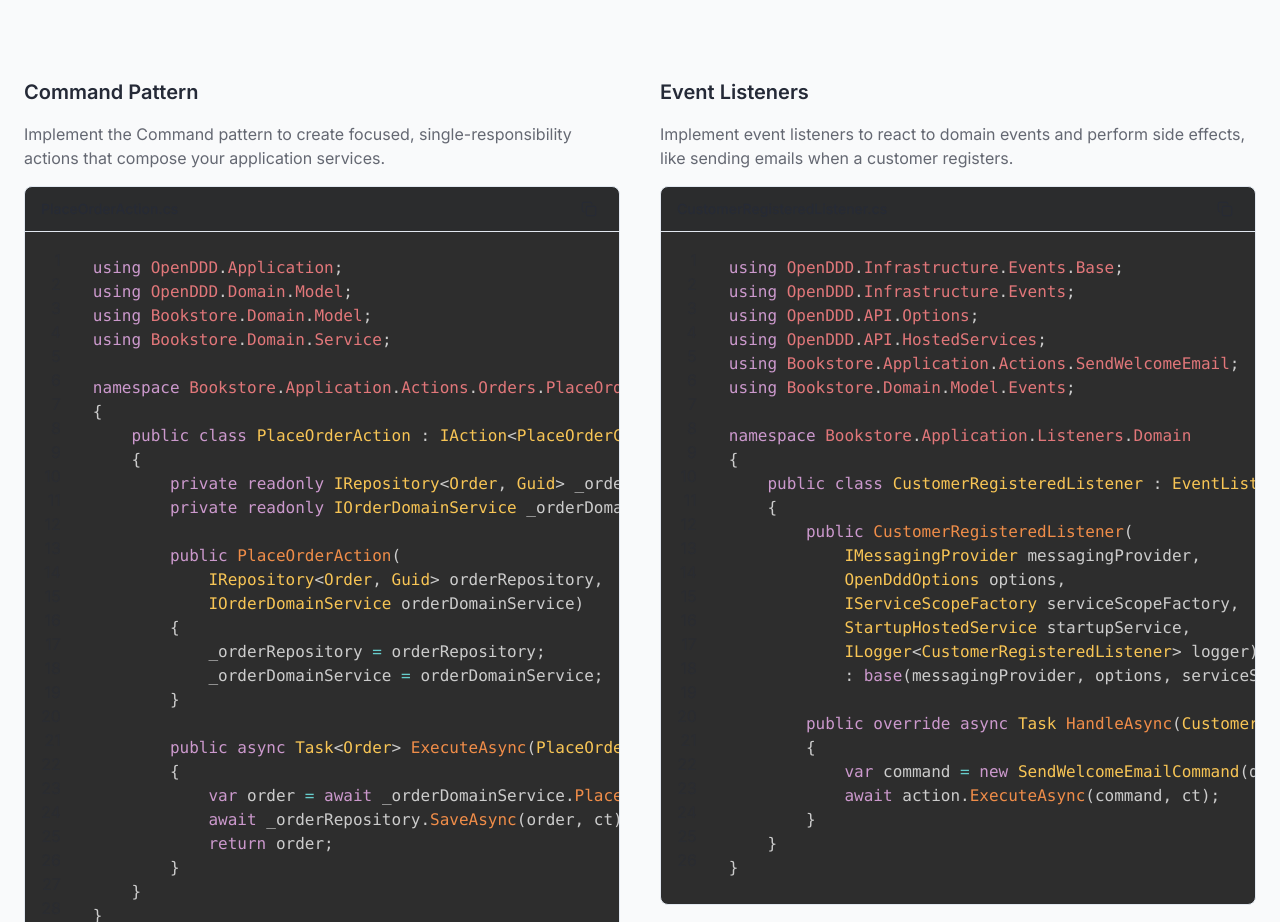
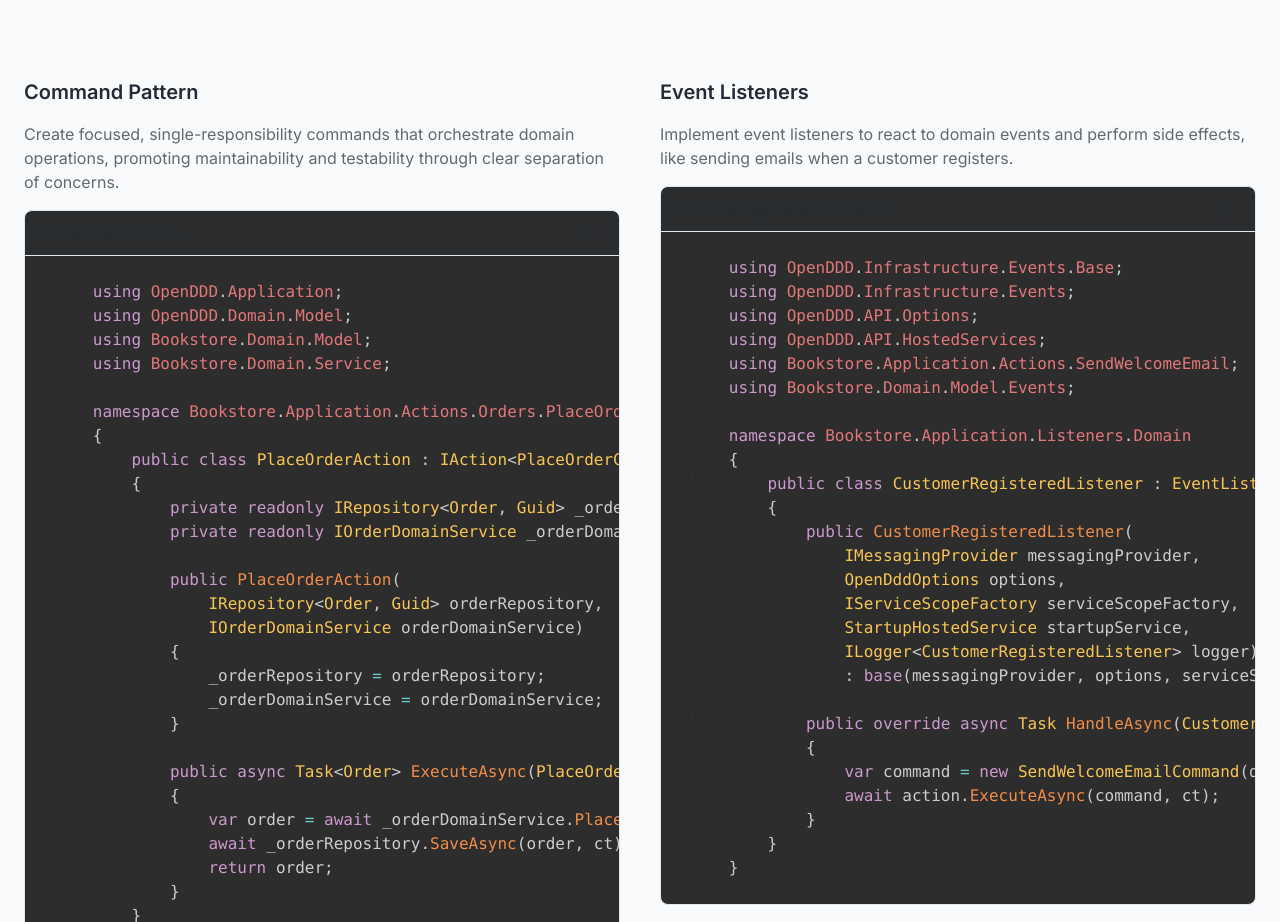
Before and after one commit to runemalm/openddd-homepage, a React (Vite) app: page / in a window 1280 px wide. Shown: the part 3201-4123 px from the top of the page. Built offline with nearby package versions, Linux system fonts and the light colour scheme.

Commit message:
Refactor: Update "Command Pattern" description
Updated the description under the "Command Pattern" section.

```diff
--- a/src/pages/Index.tsx
+++ b/src/pages/Index.tsx
@@ -364,7 +364,7 @@ namespace Bookstore.Application.Listeners.Domain
             <div className="animate-on-scroll opacity-0">
               <h3 className="text-xl font-semibold mb-4">Command Pattern</h3>
               <p className="text-foreground/70 mb-4">
-                Implement the Command pattern to create focused, single-responsibility actions that compose your application services.
+                Create focused, single-responsibility commands that orchestrate domain operations, promoting maintainability and testability through clear separation of concerns.
               </p>
               <CodeBlock
                 code={handlerCode}
```
